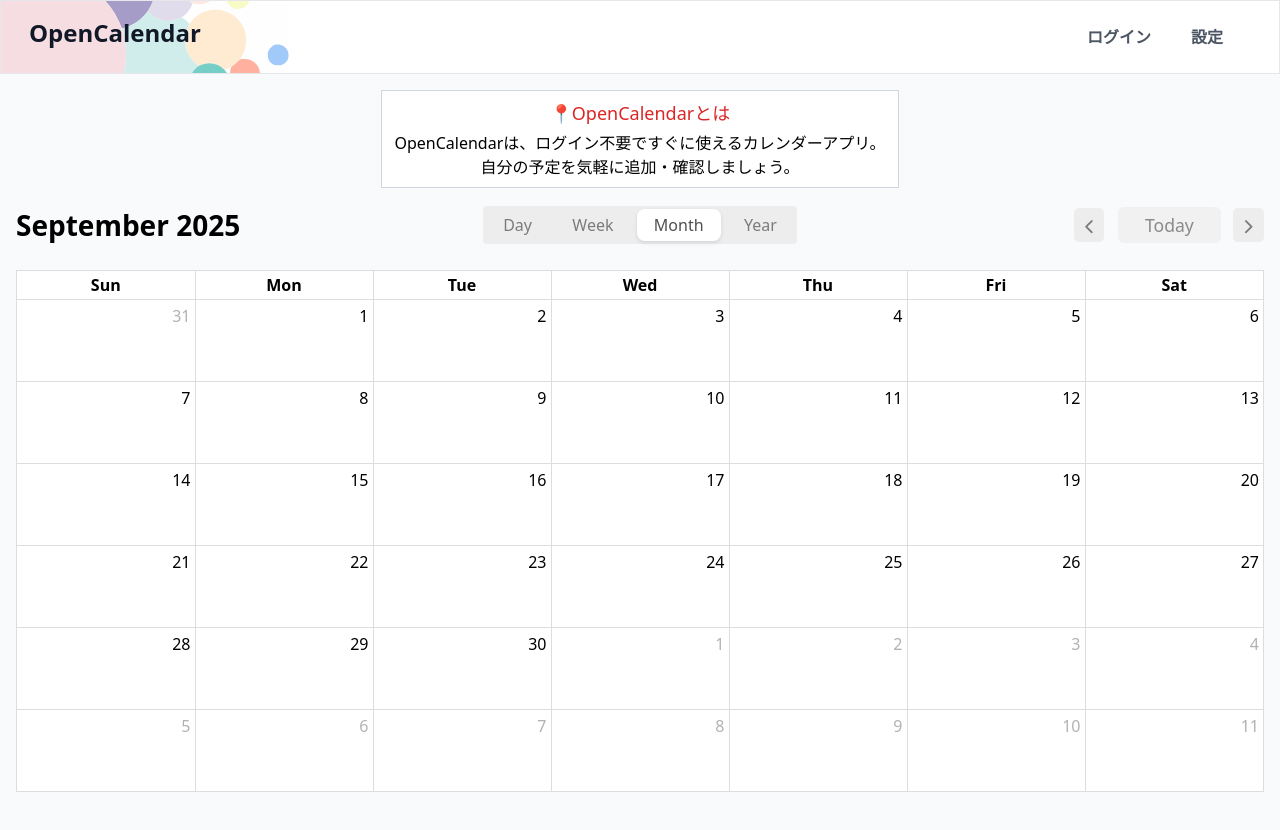
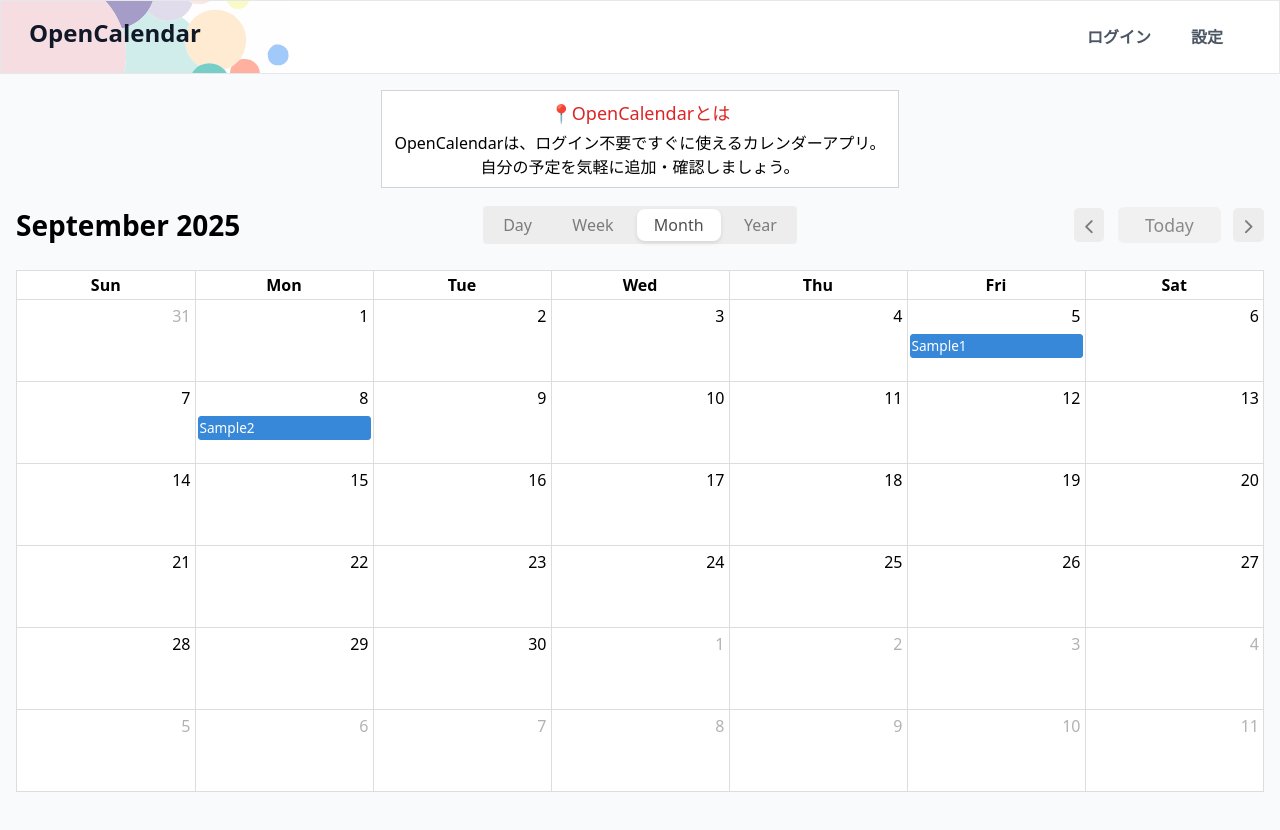
Before and after one commit to Ashtan666/open-calendar, a Next.js app: page / in a window 1280 px wide. Shown: the top 830 px of the page. Built offline with nearby package versions, Linux system fonts and the light colour scheme.

Commit message:
feat(event): load events from localStorage and render them in calendar (#5)

```diff
--- a/components/calendar/Calendar.tsx
+++ b/components/calendar/Calendar.tsx
@@ -5,13 +5,19 @@ import interactionPlugin from "@fullcalendar/interaction";
 import dayGridPlugin from "@fullcalendar/daygrid";
 import sampleEvents from "./events";
 import Popup from "../popup/PopupDialog";
-import { useState } from "react";
+import { useEffect, useState } from "react";
 import PopupDialog from "../popup/PopupDialog";
 import { EventSourceInput } from "@fullcalendar/core/index.js";
-import { CalendarEvent, saveEventToLocalStorage } from "@/utils/localStrage";
+import {
+  CalendarEvent,
+  getEventFromLocalStorage,
+  saveEventToLocalStorage,
+} from "@/utils/localStrage";
 
 export default function Calendar() {
-  const [events, setEvents] = useState<any[]>(sampleEvents);
+  // const [events, setEvents] = useState<any[]>(sampleEvents);
+  // const [events, setEvents] = useState<any[]>(getEventFromLocalStorage());
+  const [events, setEvents] = useState<CalendarEvent[]>([]);
   const [popup, setPopup] = useState<{
     right: string;
     left: string;
@@ -67,6 +73,14 @@ export default function Calendar() {
     saveEventToLocalStorage(newEvent);
   };
 
+  useEffect(() => {
+    const storedEvents = getEventFromLocalStorage();
+    setEvents(storedEvents);
+    // Desplay dummy event
+    setEvents((prev) => [...prev.concat(sampleEvents)]);
+    console.log(events);
+  }, []);
+
   return (
     <div className="p-4 relative">
       <FullCalendar
--- a/components/calendar/events.ts
+++ b/components/calendar/events.ts
@@ -1,3 +1,5 @@
+import { CalendarEvent } from "@/utils/localStrage";
+
 // create sample event
 const today = new Date();
 
@@ -7,25 +9,54 @@ const date = {
   day: today.getDate(),
 };
 
-const events = [
+// const events= [
+//   {
+//     title: "Event1",
+//     start: new Date(),
+//     color: "green", // override!
+//   },
+//   {
+//     title: "Event2",
+//     start: new Date(),
+//     color: "green", // override!
+//   },
+//   {
+//     title: "Event3",
+//     start: new Date(date.year, date.month - 1, date.day + 3),
+//   },
+//   {
+//     title: "Weekly Event",
+//     start: new Date(date.year, date.month - 1, date.day),
+//     end: new Date(date.year, date.month - 1, date.day + 6),
+//   },
+// ];
+
+/*-------------------------*/
+// id: string;
+// title: string;
+// date: string;
+// description?: string;
+/*-------------------------*/
+const events: CalendarEvent[] = [
   {
-    title: "Event1",
-    start: new Date(),
-    color: "green", // override!
+    id: crypto.randomUUID(),
+    title: "Sample1",
+    // date: new Date().toString(),
+    // date: "2025-10-07",
+    // sv-SE locale returns a date stirng in the format YYYY-MM-DD
+    date: new Date().toLocaleDateString("sv-SE"),
+    description: "Description of Sample1",
   },
   {
-    title: "Event2",
-    start: new Date(),
-    color: "green", // override!
-  },
-  {
-    title: "Event3",
-    start: new Date(date.year, date.month - 1, date.day + 3),
-  },
-  {
-    title: "Weekly Event",
-    start: new Date(date.year, date.month - 1, date.day),
-    end: new Date(date.year, date.month - 1, date.day + 6),
+    id: crypto.randomUUID(),
+    title: "Sample2",
+    // date: new Date().toString(),
+    // date: "2025-10-07",
+    // sv-SE locale returns a date stirng in the format YYYY-MM-DD
+    date: new Date(date.year, date.month - 1, date.day + 3).toLocaleDateString(
+      "sv-SE"
+    ),
+    description: "Description of Sample1",
   },
 ];
 
```
